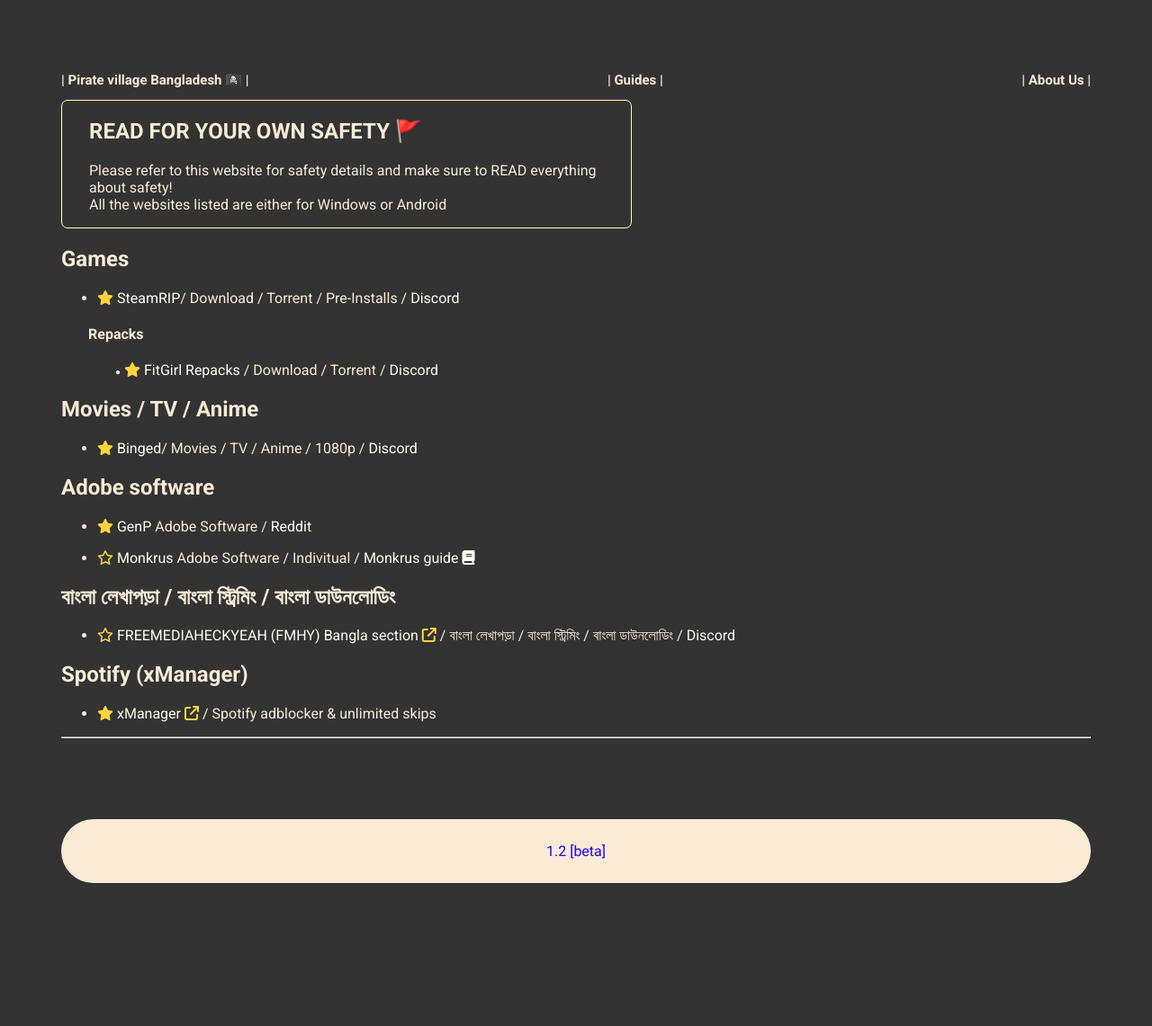
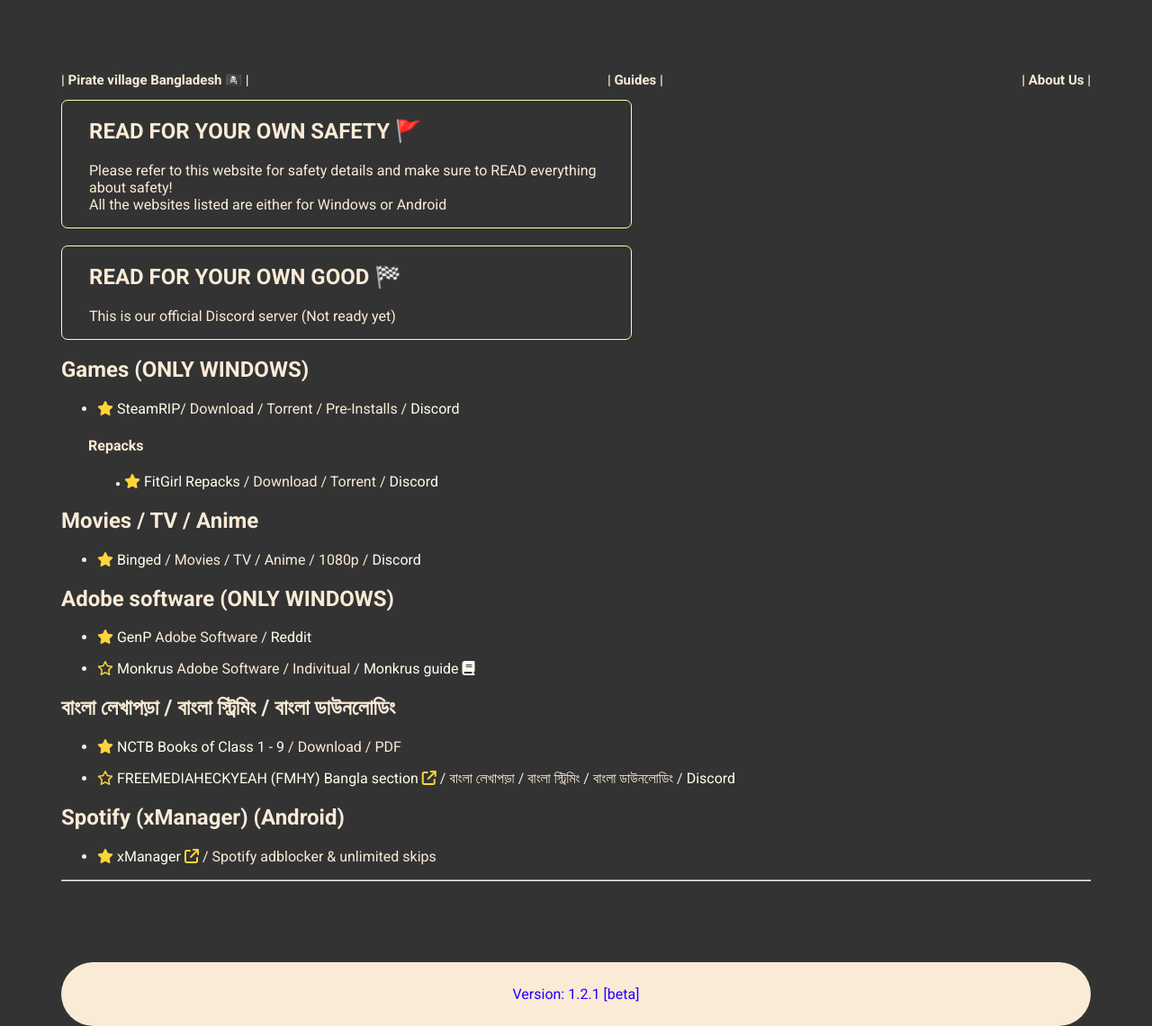
Before and after one commit to goldenbengali/Bangladeshpiratevillage, a plain HTML site: page index.html in a window 1280 px wide. Shown: the whole page at 90% size. Before the commit the page ends 1050 px from the top, so only its background shows below. Drawn offline with Linux system fonts and the light colour scheme.

Commit message:
Update index.html

```diff
--- a/index.html
+++ b/index.html
@@ -3,7 +3,7 @@
 <head>
     <meta charset="UTF-8">
     <meta name="viewport" content="width=device-width, initial-scale=1.0">
-    <title>Pirate village Bangladesh 🏴‍☠️</title>
+    <title>Document</title>
     <link rel="stylesheet" href="style.css">
     <link rel="preconnect" href="https://fonts.googleapis.com">
     <link rel="preconnect" href="https://fonts.gstatic.com" crossorigin>
@@ -26,10 +26,17 @@
             All the websites listed are either for Windows or Android</p>
         </div>
     </section>
+    <br>
+    <section class="warning1">
+        <div class="bordereddiv">
+            <h2>READ FOR YOUR OWN GOOD 🏁</h2>
+            <p><a class="tt2a" href="#">This</a> is our official Discord server (Not ready yet)</p>
+        </div>
+    </section>
     <section class="secall">
         <section>
             <div>
-                <h2>Games</h2>
+                <h2>Games (ONLY WINDOWS)</h2>
             </div>
             <div>
                 <ul>
@@ -49,14 +56,14 @@
             </div>
             <div>
                 <ul>
-                    <li><p><i class="fa-solid fa-star" style="color: #FFD43B;"></i> <a class="gLs" href="https://binged.live/" target="_blank">Binged</a>/ Movies / TV / Anime / 1080p /
+                    <li><p><i class="fa-solid fa-star" style="color: #FFD43B;"></i> <a class="gLs" href="https://binged.live/" target="_blank">Binged </a>/ Movies / TV / Anime / 1080p /
                     <a class="gLs" href="https://discord.gg/f2SvhcKCKS" target="_blank">Discord</a></li></p>
                 </ul>
             </div>
         </section>
         <section>
             <div>
-                <h2>Adobe software</h2>
+                <h2>Adobe software (ONLY WINDOWS)</h2>
             </div>
             <div>
                 <ul>
@@ -73,6 +80,9 @@
             </div>
             <div>
                 <ul>
+                    <li><p><i class="fa-solid fa-star" style="color: #FFD43B;"></i> <a class="gLs" href="https://infoplanetbd.com/?s=NCTB+Books" target="_blank">NCTB Books of Class 1 - 9 </a>/ Download / PDF</li></p>
+                </ul>
+                <ul>
                     <li><p><i class="fa-regular fa-star" style="color: #FFD43B;"></i> <a class="gLs" href="https://fmhy.net/non-english#bangla-%E0%A6%AC%E0%A6%BE%E0%A6%82%E0%A6%B2%E0%A6%BE" target="_blank">FREEMEDIAHECKYEAH (FMHY) Bangla section <i class="fa-solid fa-arrow-up-right-from-square" style="color: #FFD43B;"></i></a> / বাংলা লেখাপড়া / বাংলা স্ট্রিমিং / বাংলা ডাউনলোডিং
                     / <a class="gLs" href="https://discord.gg/Stz6y6NgNg" target="_blank">Discord</a></p></li>
                 </ul>
@@ -80,7 +90,7 @@
         </section>
         <section>
             <div>
-                <h2>Spotify (xManager)</h2>
+                <h2>Spotify (xManager) (Android)</h2>
             </div>
             <div>
                 <ul>
@@ -92,7 +102,7 @@
     </section>
     <hr>
     <footer class="footer">
-        <div><p>1.2 [beta]</p></div>
+        <div><p>Version: 1.2.1 [beta]</p></div>
     </footer>
 </body>
 </html>
```
